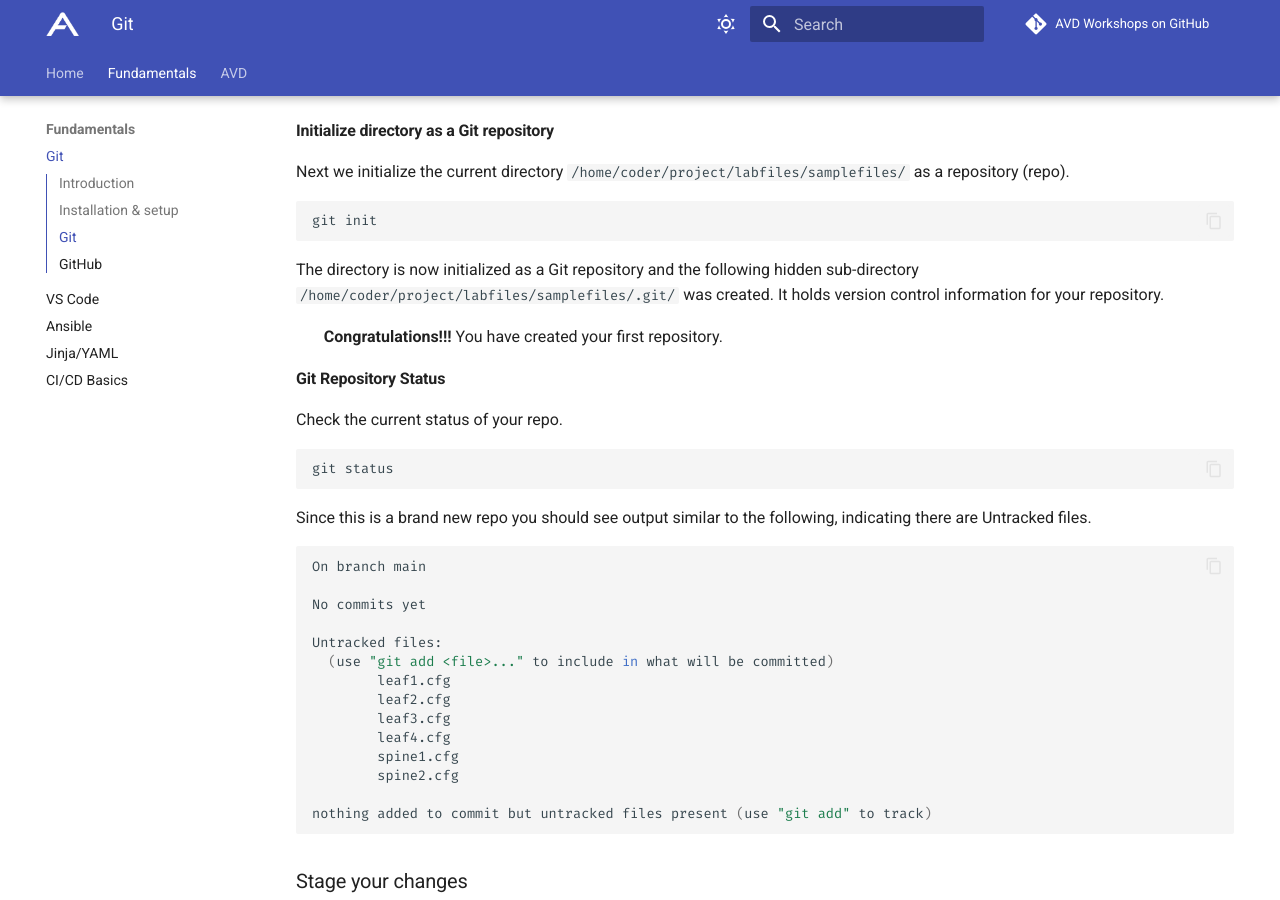
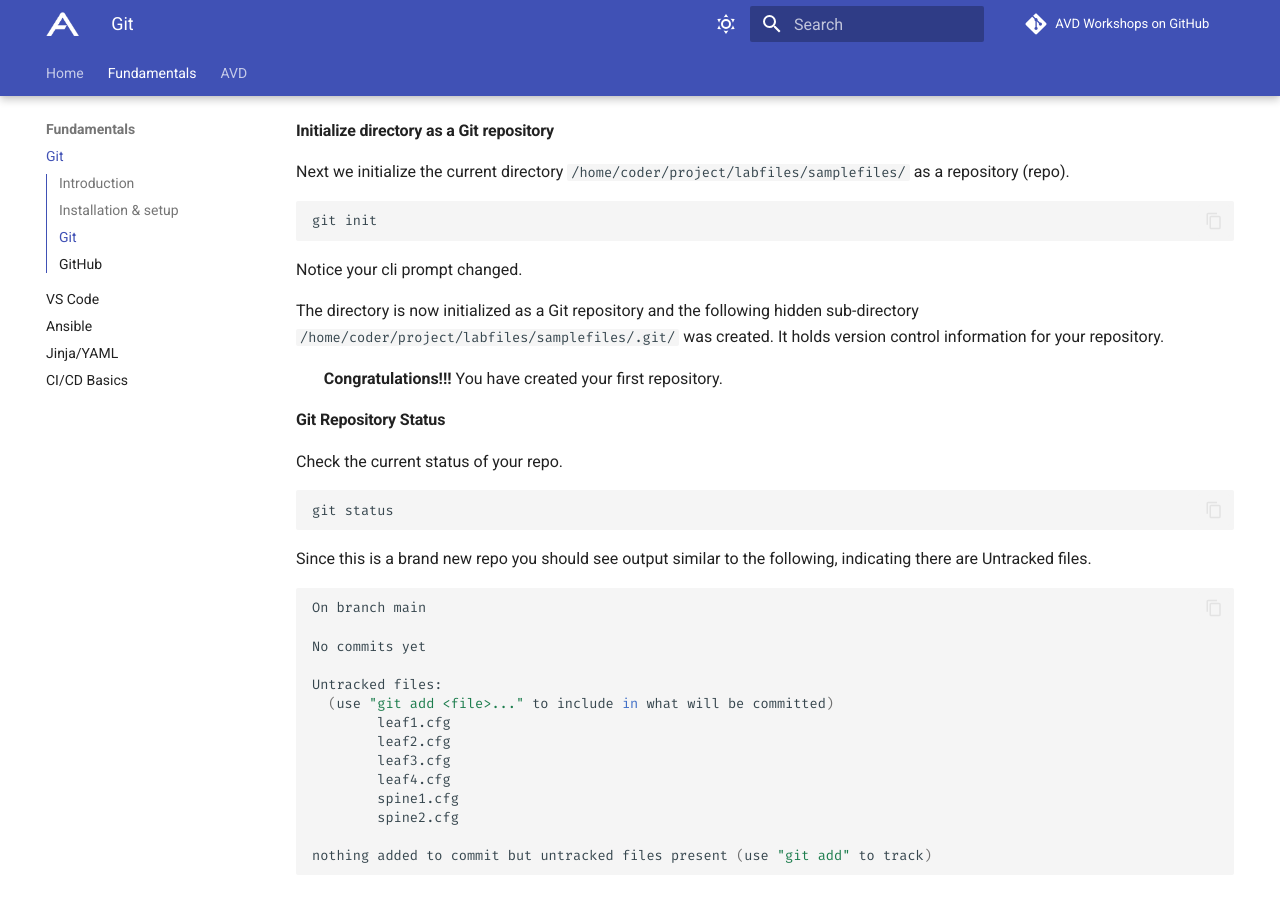
Before and after one commit to aristanetworks/avd-workshops, an MkDocs documentation site: the page built from workshops/git.md, in a window 1280 px wide and 900 px high, scrolled down 2982 px. Built offline with MkDocs 1.6.1 and Material for MkDocs 9.7.7, drawn with Linux system fonts in a browser that asks for light colours; comment, search, counter and statistics services are not loaded.

Commit message:
added prompt detail info

````diff
--- a/workshops/git.md
+++ b/workshops/git.md
@@ -82,6 +82,8 @@ Next we initialize the current directory `/home/coder/project/labfiles/samplefil
 ``` bash
 git init
 ```
+
+Notice your cli prompt changed.
 
 The directory is now initialized as a Git repository and the following hidden sub-directory `/home/coder/project/labfiles/samplefiles/.git/` was created. It holds version control information for your repository.
 
````
